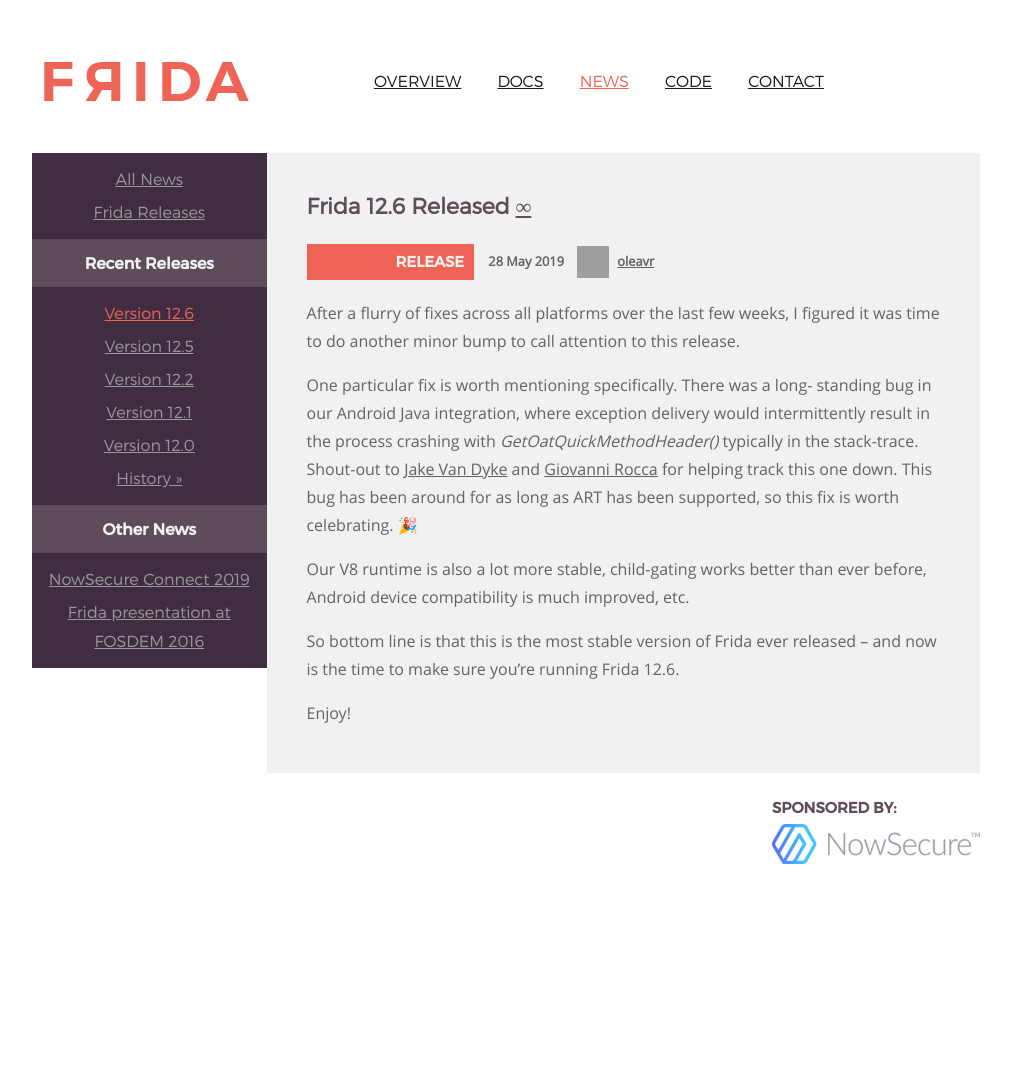
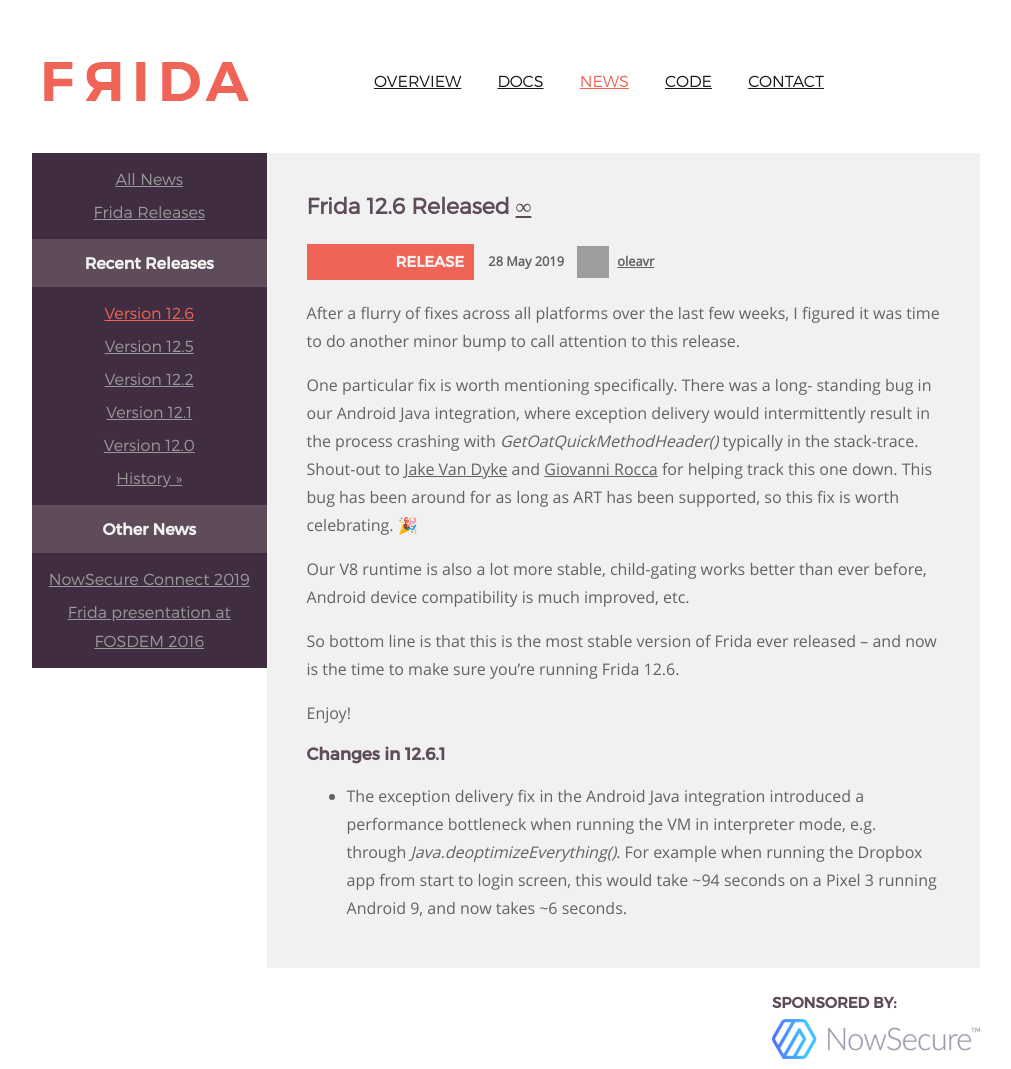
Before and after one commit to frida/frida-website, a Jekyll site: the page built from _posts/2019-05-28-frida-12-6-released.markdown, in a window 1280 px wide. Shown: the whole page, without its empty margins (129-1140 px from the left). Built offline with Jekyll 4.4.1, drawn with Linux system fonts in a browser that asks for light colours; before the commit the page ends 900 px from its top, so only the background shows below that; grey boxes are pictures that could not be loaded.

Commit message:
Summarize changes in 12.6.1

```diff
--- a/_posts/2019-05-28-frida-12-6-released.markdown
+++ b/_posts/2019-05-28-frida-12-6-released.markdown
@@ -27,6 +27,14 @@ released – and now is the time to make sure you're running Frida 12.6.
 
 Enjoy!
 
+### Changes in 12.6.1
+
+- The exception delivery fix in the Android Java integration introduced
+  a performance bottleneck when running the VM in interpreter mode, e.g.
+  through *Java.deoptimizeEverything()*. For example when running the
+  Dropbox app from start to login screen, this would take ~94 seconds
+  on a Pixel 3 running Android 9, and now takes ~6 seconds.
+
 
 [Jake Van Dyke]: https://twitter.com/giantpune
 [Giovanni Rocca]: https://twitter.com/iGio90
```
